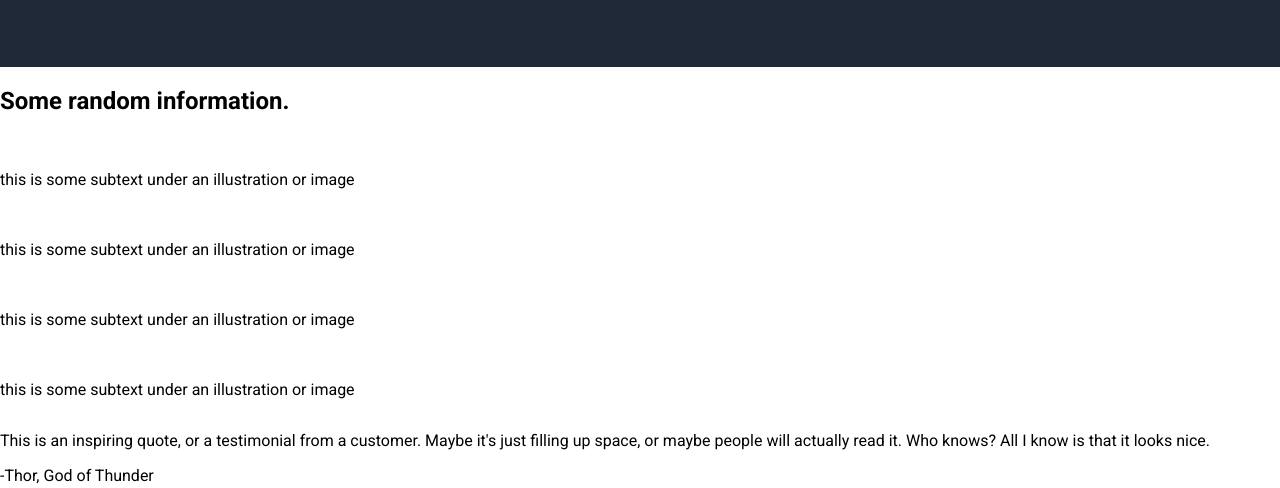
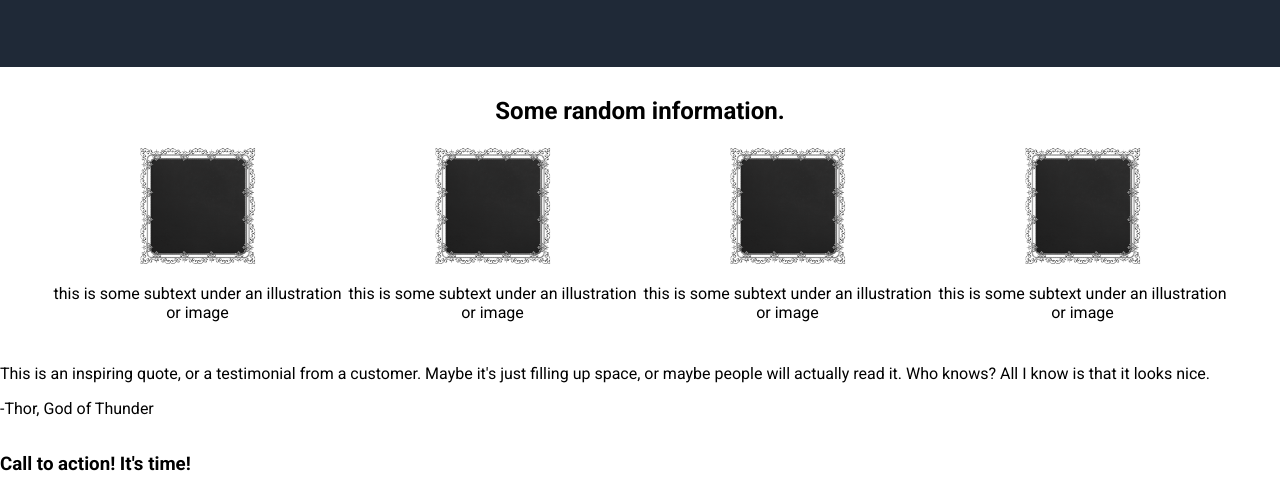
Before and after one commit to henryhankry/Odin-landing-page, a plain HTML site: page index.html in a window 1280 px wide. Shown: the part 321-809 px from the top of the page. Drawn offline with Linux system fonts and the light colour scheme.

Commit message:
First draft section 2

```diff
--- a/index.html
+++ b/index.html
@@ -33,23 +33,26 @@
 
         <div class="info">
                 <h2>Some random information.</h2>
+            <div class="info-imgs">
                 <div class="image-1">
-                    <img src="" alt="">
+                    <img class="frame" src="./img/frame.png" alt="An illustration of an empty picture frame">
                     <p>this is some subtext under an illustration or image</p>
                 </div>
                 <div class="image-2">
-                    <img src="" alt="">
+                    <img class="frame" src="./img/frame.png" alt="An illustration of an empty picture frame">
                     <p>this is some subtext under an illustration or image</p>
                 </div>
                 <div class="image-3">
-                    <img src="" alt="">
+                    <img class="frame" src="./img/frame.png" alt="An illustration of an empty picture frame">
                     <p>this is some subtext under an illustration or image</p>
                 </div>
                 <div class="image-4">
-                    <img src="" alt="">
+                    <img class="frame" src="./img/frame.png" alt="An illustration of an empty picture frame">
                     <p>this is some subtext under an illustration or image</p>
                 </div>
+            </div>
         </div>
+
         <div class="quote">
                 <p>This is an inspiring quote, or a testimonial from a customer. Maybe it's just filling up space, or maybe people will actually read it. Who knows? All I know is that it looks nice.</p>
                 <p class="quote-author">-Thor, God of Thunder</p>
--- a/styles.css
+++ b/styles.css
@@ -64,11 +64,34 @@ button{
   border: 0px;
 }
 
-
-
-
-
 .hero-img{
   width: 400px;
   height: 220px;
 }
+
+.info{
+  display: flex;
+  flex-direction: column;
+  justify-content: center;
+  align-items: center;
+  padding: 10px 50px;
+}
+
+.info-imgs{
+  display: flex;
+  flex-direction: row;
+}
+
+.image-1, .image-2, .image-3,
+.image-4{
+  display: flex;
+  flex-direction: column;
+  flex-wrap: wrap;
+  align-items: center;
+  text-align: center;
+}
+
+.frame{
+  width: 120px;
+  height: auto;
+}
```
Also changed, not shown: img/frame.png (added).
